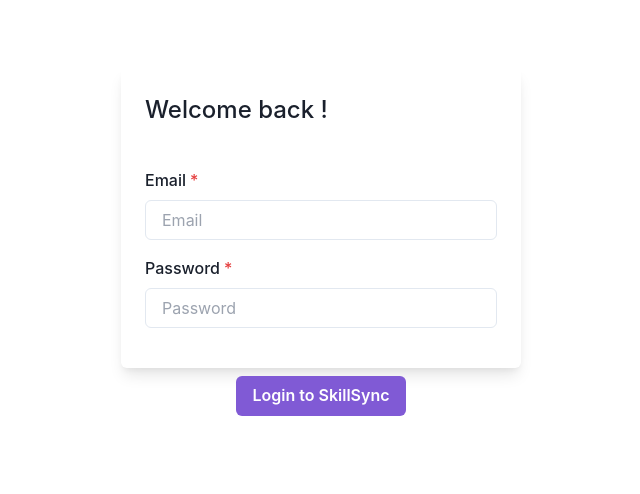
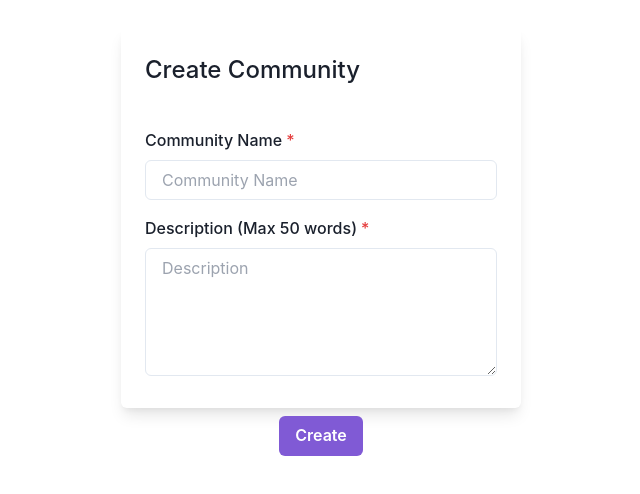
Before and after one commit to Krypton321123/SkillSync, a React (Vite) app in the folder frontend/: page / in a window 1280 px wide. Shown: the part 158-652 px from the top of the page, without its empty margins (319-959 px from the left). Built offline with nearby package versions, Linux system fonts and the light colour scheme.

Commit message:
PostCard Initialised

```diff
--- a/frontend/src/App.jsx
+++ b/frontend/src/App.jsx
@@ -9,8 +9,8 @@
   return (
     <>
       {/* <SignUp /> */}
-      <Login />
-      {/* <CreateCommunityCard /> */}
+      {/* <Login /> */}
+      <CreateCommunityCard />
     </>
   )
 }
--- /dev/null
+++ b/frontend/src/components/PostCard.jsx
@@ -0,0 +1,11 @@
+import React from 'react'
+
+const PostCard = () => {
+  return (
+    <div>
+
+    </div>
+  )
+}
+
+export default PostCard
```
